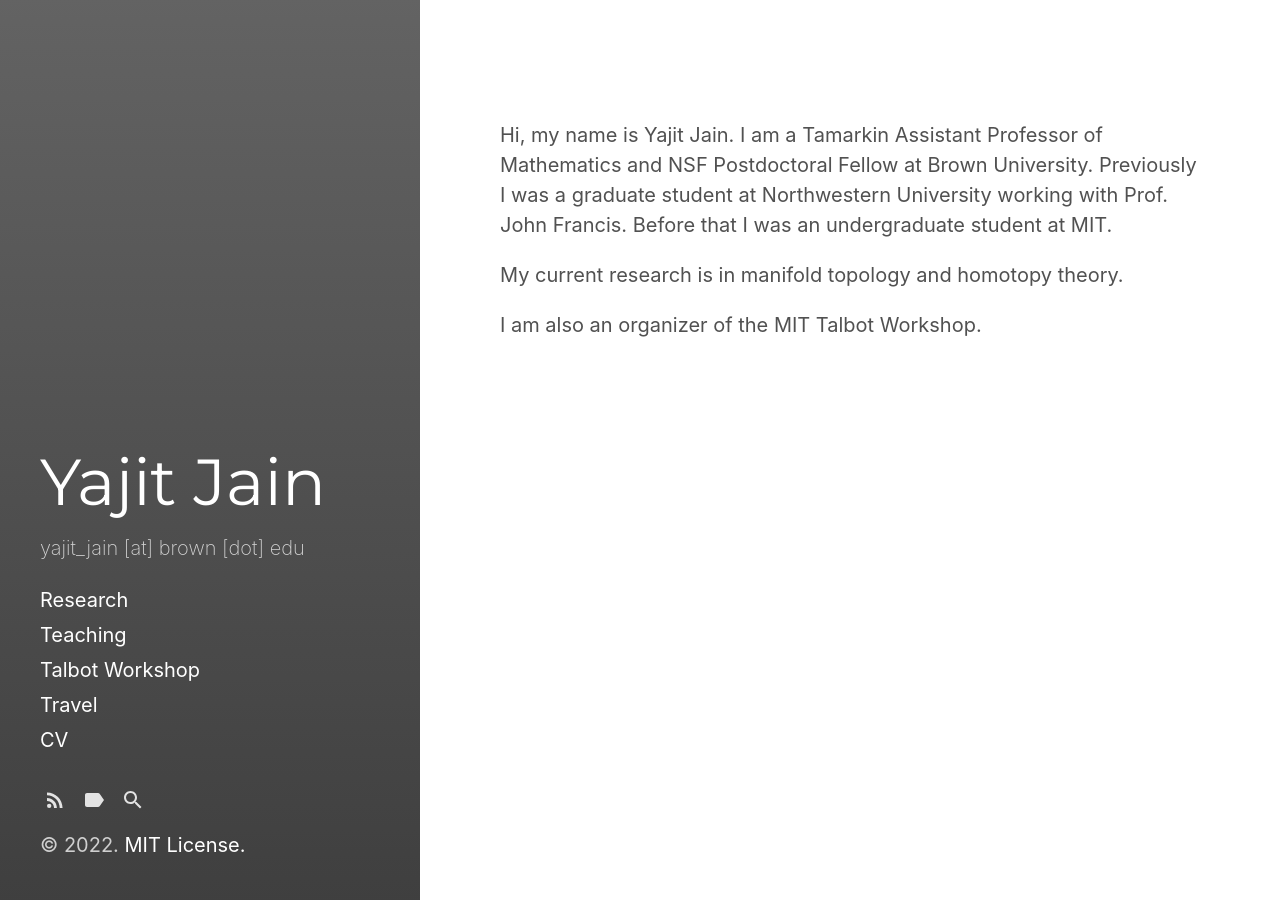
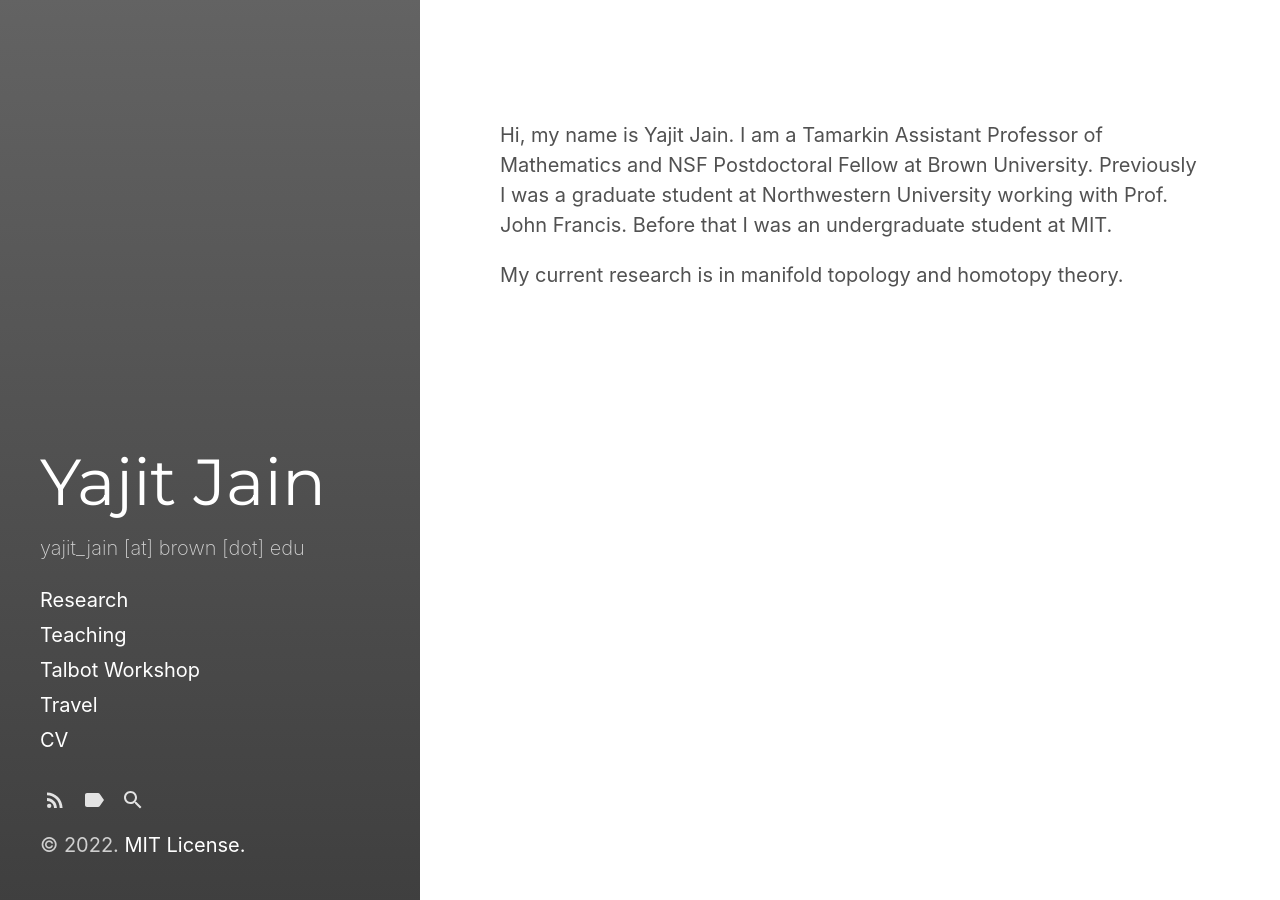
Before and after one commit to ykjain/ykjain.github.io, a Jekyll site: the page built from index.html, in a window 1280 px wide and 900 px high. Built offline with Jekyll 4.4.1, drawn with Linux system fonts in a browser that asks for light colours; the list of posts is cut into pages by our own code.

Commit message:
Update index.html

```diff
--- a/index.html
+++ b/index.html
@@ -5,4 +5,3 @@ title: 'About'
 <br>
 <p>Hi, my name is Yajit Jain. I am a Tamarkin Assistant Professor of Mathematics and NSF Postdoctoral Fellow at Brown University. Previously I was a graduate student at Northwestern University working with Prof. John Francis. Before that I was an undergraduate student at MIT.</p>
 <p>My current research is in manifold topology and homotopy theory.</p>
-<p>I am also an organizer of the MIT Talbot Workshop.</p>
```
